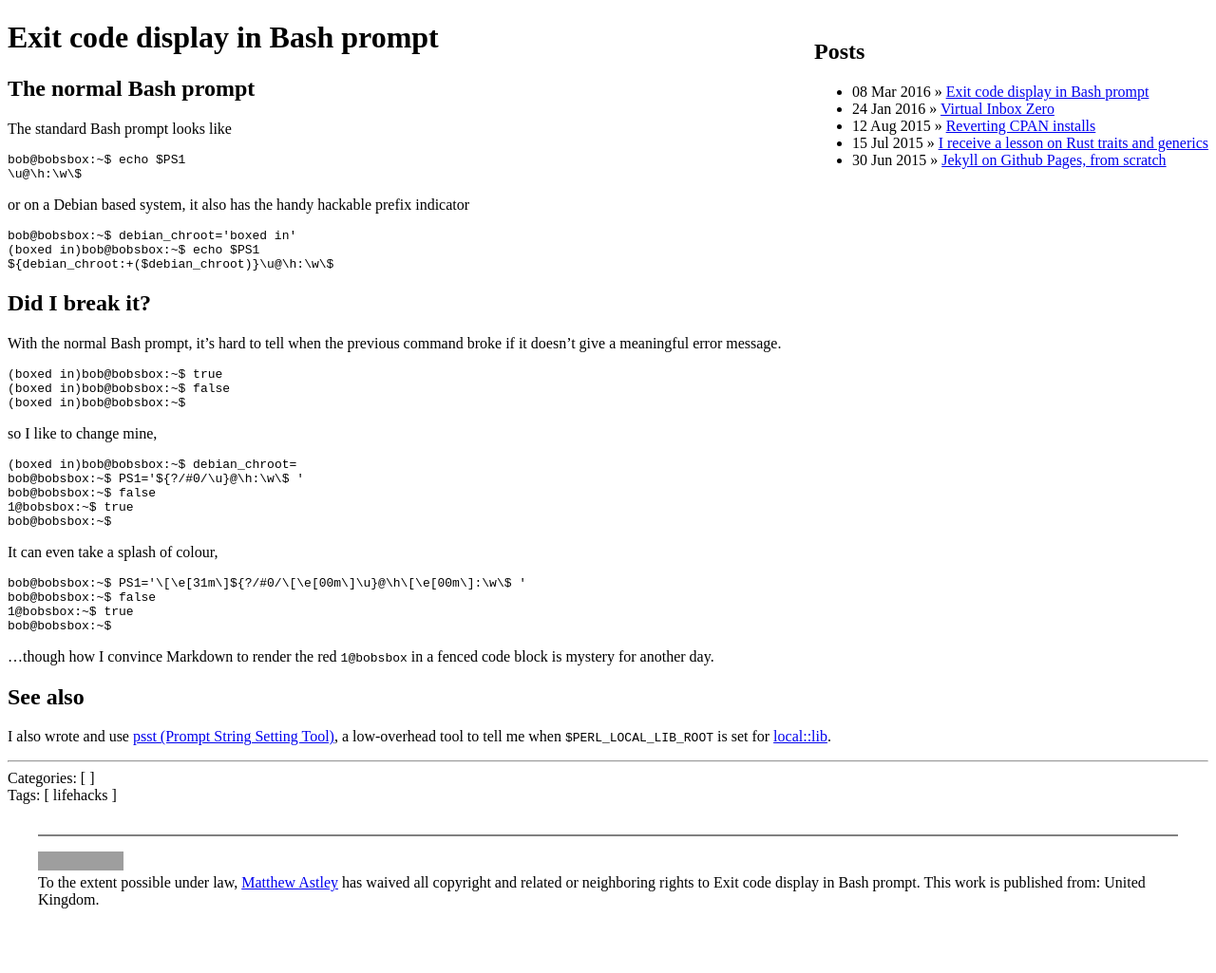
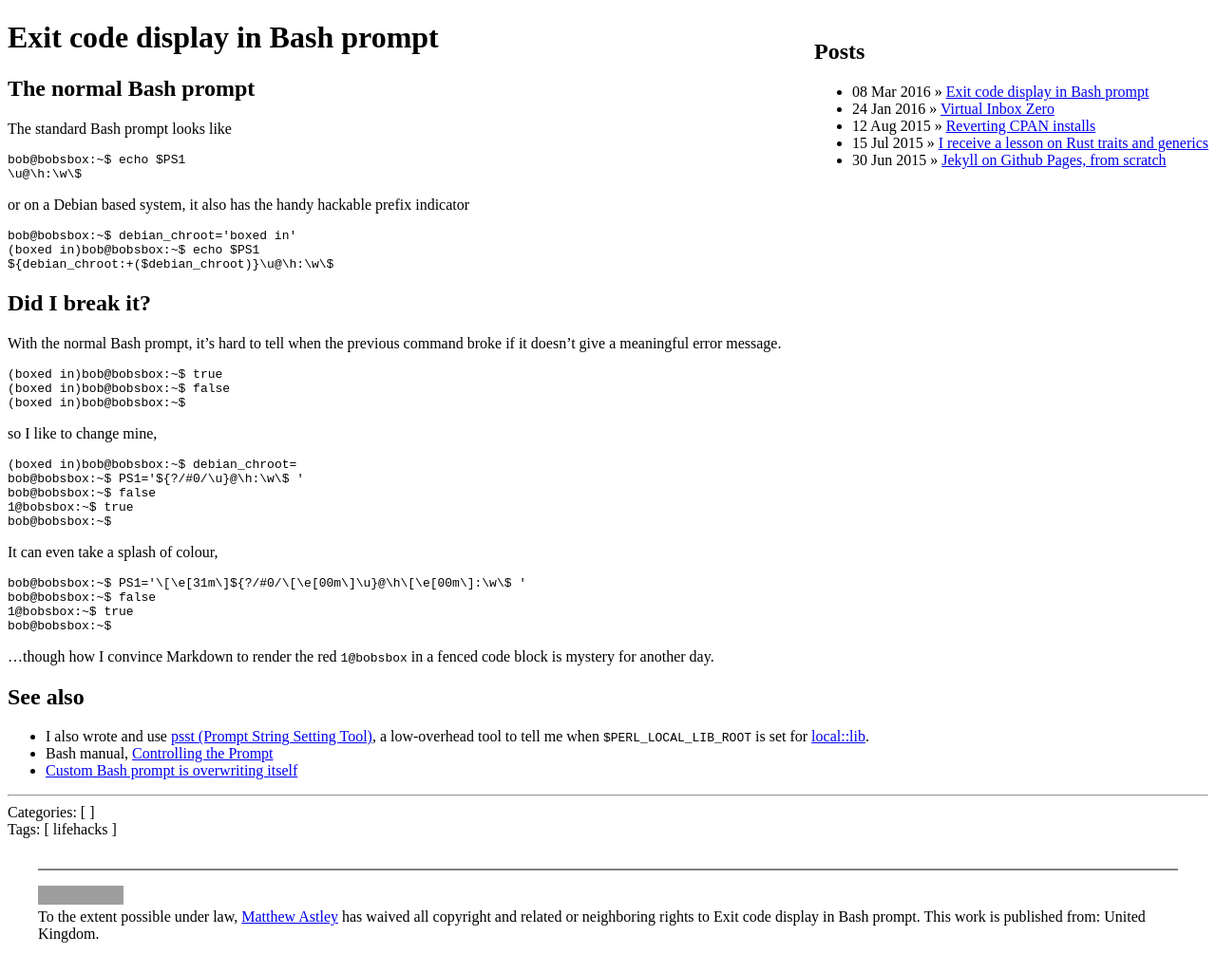
Before and after one commit to mcast/mcast.github.io, a Jekyll site: the page built from _posts/2016-03-08-exit-code-in-bash-prompt.md, in a window 1280 px wide. Shown: the whole page at 95% size. Built offline with Jekyll 4.4.1, drawn with Linux system fonts in a browser that asks for light colours; before the commit the page ends 989 px from its top, so only the background shows below that; grey boxes are pictures that could not be loaded.

Commit message:
link some references

```diff
--- a/_posts/2016-03-08-exit-code-in-bash-prompt.md
+++ b/_posts/2016-03-08-exit-code-in-bash-prompt.md
@@ -54,6 +54,8 @@ bob@bobsbox:~$
 
 ## See also
 
-I also wrote and use [psst (Prompt String Setting Tool)](https://github.com/mcast/psst), a low-overhead tool to tell me when `$PERL_LOCAL_LIB_ROOT` is set for [local::lib](https://metacpan.org/pod/local::lib).
+* I also wrote and use [psst (Prompt String Setting Tool)](https://github.com/mcast/psst), a low-overhead tool to tell me when `$PERL_LOCAL_LIB_ROOT` is set for [local::lib](https://metacpan.org/pod/local::lib).
+* Bash manual, [Controlling the Prompt](https://www.gnu.org/software/bash/manual/html_node/Controlling-the-Prompt.html)
+* [Custom Bash prompt is overwriting itself](http://stackoverflow.com/a/19501528)
 
 ---
```
